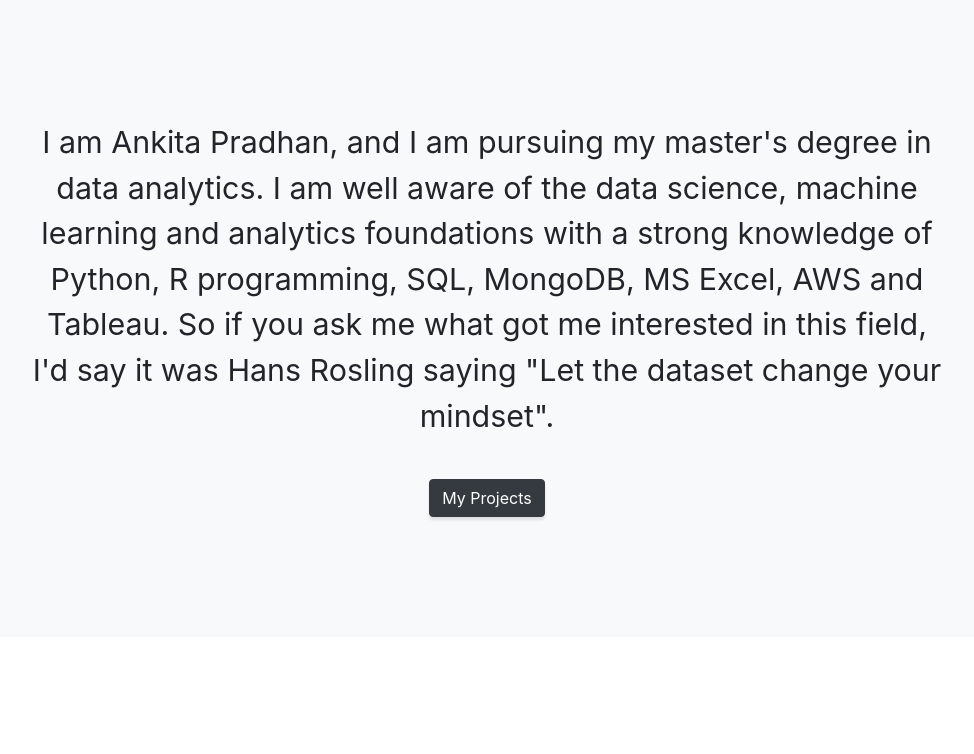
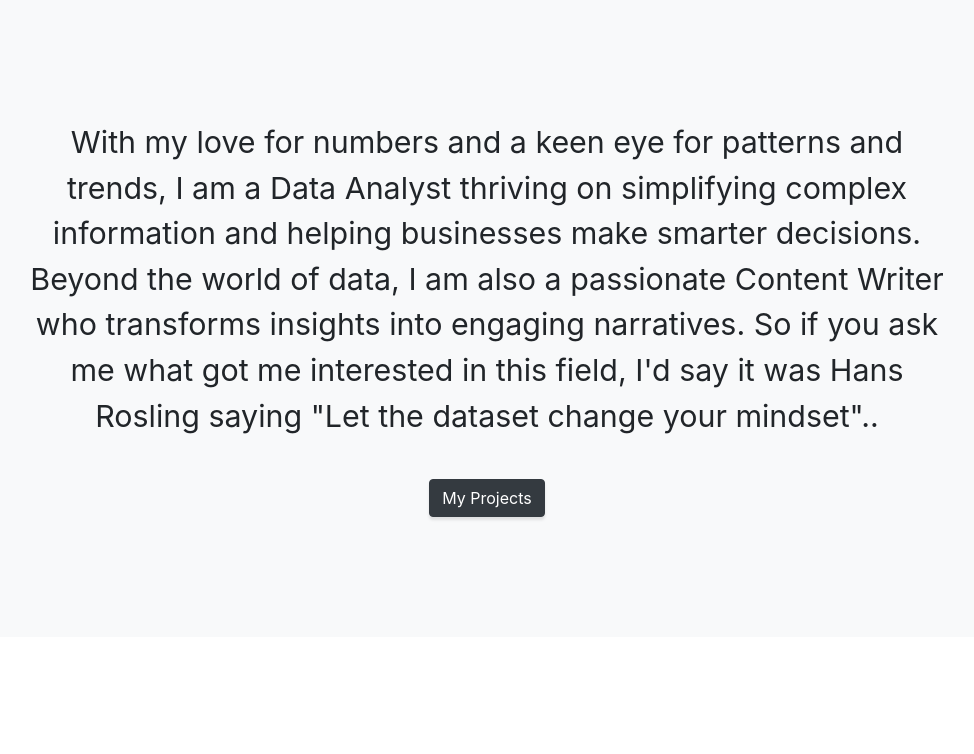
Before and after one commit to pradhanankita1220/portfolio, a website with bundled scripts: page index.html in a window 1280 px wide. Shown: the part 800-1554 px from the top of the page, without its empty margins (153-1127 px from the left). Built offline with nearby package versions, Linux system fonts and the light colour scheme; files whose address does not match are found by name.

Commit message:
Added summary

```diff
--- a/index.html
+++ b/index.html
@@ -66,10 +66,11 @@
     <div class="container text-center">
       <div class="row">
         <div class="col-lg-10 mx-auto">
-          <p style="font-size:1.9rem;">I am Ankita Pradhan, and I am pursuing my master's degree in data analytics.
-            I am well aware of the data science, machine learning and analytics foundations with a strong knowledge of Python,
-            R programming, SQL, MongoDB, MS Excel, AWS and Tableau. So if you ask me what got me interested in this field,
-            I'd say it was Hans Rosling saying "Let the dataset change your mindset".</p> <br>
+          <p style="font-size:1.9rem;">With my love for numbers and a keen eye for patterns and trends,
+            I am a Data Analyst thriving on simplifying complex information and helping businesses make smarter decisions.
+            Beyond the world of data, I am also a passionate Content Writer who transforms insights into engaging narratives.
+            So if you ask me what got me interested in this field,
+            I'd say it was Hans Rosling saying "Let the dataset change your mindset"..</p> <br>
 
 
           <a class="btn btn-dark btn-xl js-scroll-trigger" href="#portfolio">My Projects</a>
```
